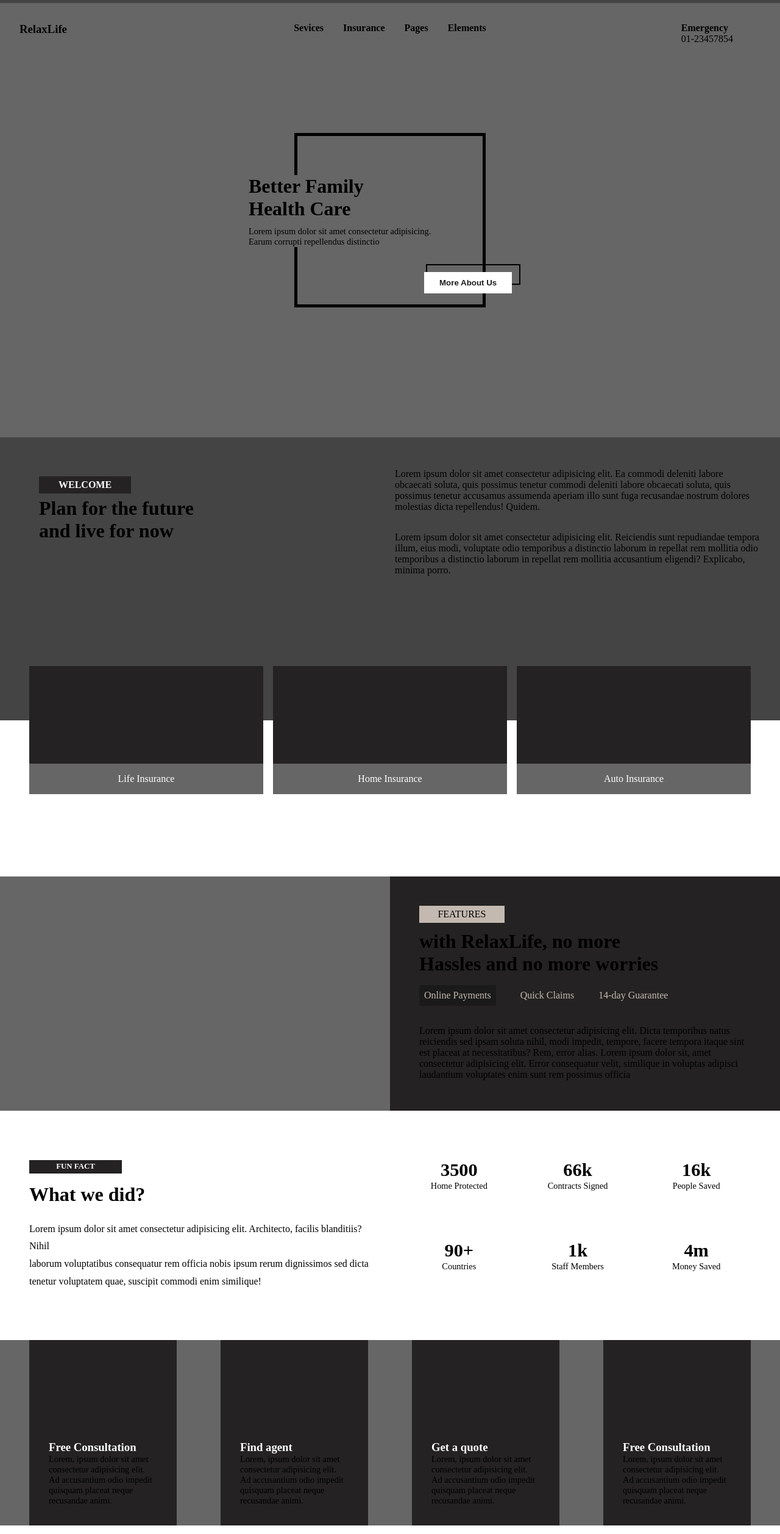
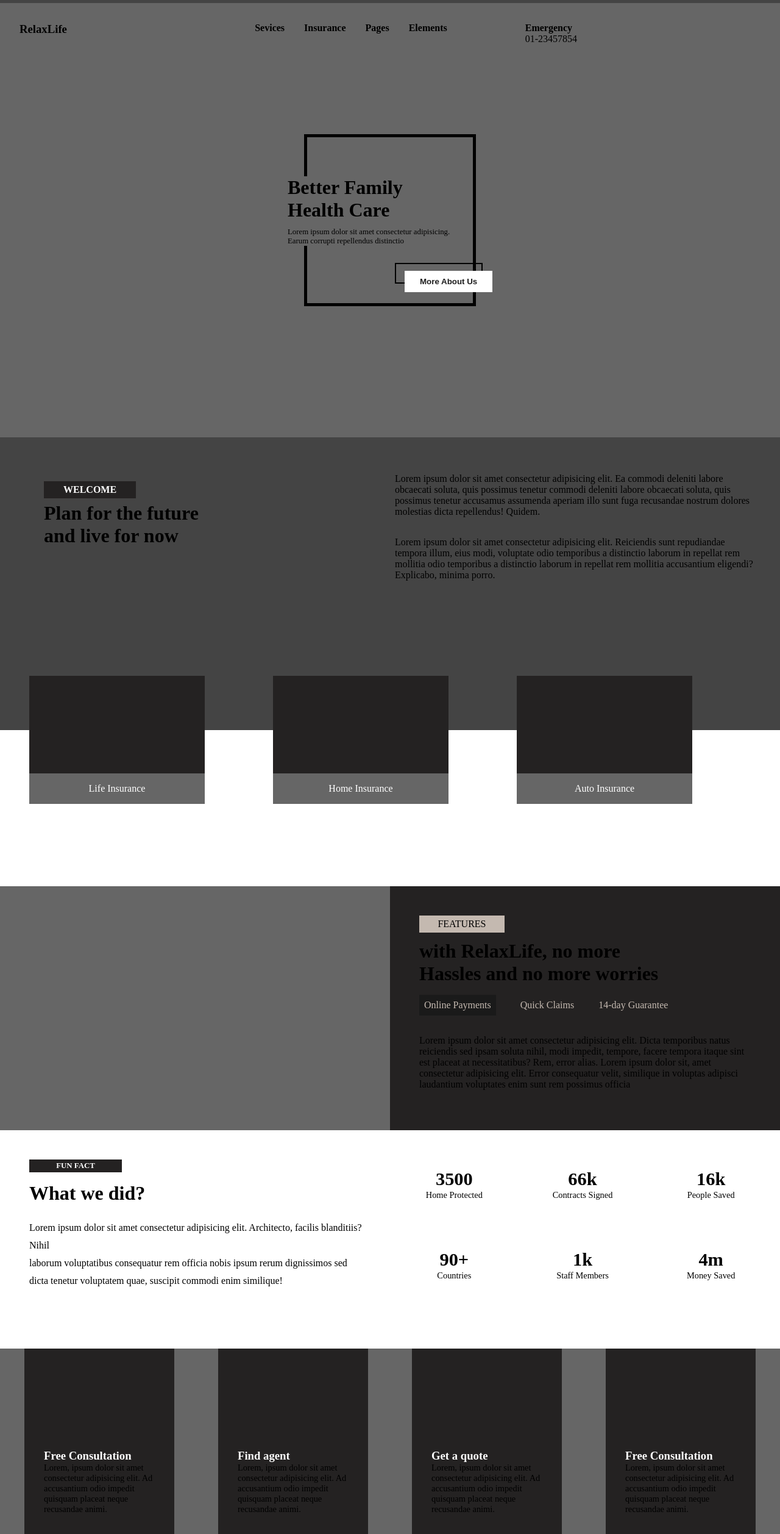
Before and after one commit to Nwaugojohnson/Business-advert, a plain HTML site: page index.html in a window 1280 px wide. Shown: the part 30-2545 px from the top of the page at 61% size. Drawn offline with nearby package versions, Linux system fonts and the light colour scheme.

Commit message:
changes made

```diff
--- a/index.html
+++ b/index.html
@@ -4,7 +4,7 @@
 <head>
   <meta charset="UTF-8" />
   <meta name="viewport" content="width=device-width, initial-scale=1.0" />
-  <title>Document</title>
+  <title>E-commerce</title>
   <link rel="stylesheet" type="text/css" href="style.css" />
 
   <link href="https://cdn.jsdelivr.net/npm/remixicon@4.5.0/fonts/remixicon.css" rel="stylesheet" />
--- a/style.css
+++ b/style.css
@@ -47,10 +47,10 @@
   display: grid;
   grid-template-columns: repeat(3, 1fr);
   color: black;
-  gap: 15rem;
+  gap: 10rem;
   position: absolute;
   top: 4;
-  width: 95%;
+  width: 75%;
   padding: 2rem;
 }
 
@@ -85,19 +85,19 @@
   color: black;
   padding: 2rem;
   border: 5px solid black;
-  width: 15rem;
+  width: 13rem;
 }
 
 .text-content {
   background-color: var(--color-text-secondary);
   margin-top: 2rem;
-  margin-left: -7rem;
+  margin-left: -4rem;
   text-align: left;
 }
 
 .hero-text p {
   margin-top: 0.6rem;
-  font-size: 0.9rem;
+  font-size: 0.8rem;
 }
 
 .hero-text h1 {
@@ -106,7 +106,7 @@
 
 .btn {
   margin-top: 2.6rem;
-  margin-left: 11rem;
+  margin-left: 8rem;
   position: relative;
 }
 
@@ -122,20 +122,20 @@
 
 .btn-2 {
   margin-top: -3rem;
-  margin-left: 0.2rem;
+  margin-left: -1rem;
   z-index: 100;
   width: 80%;
-  padding: 15px 50px;
+  padding: 15px 38px;
   border: 2px solid black;
 }
 
 .services {
-  min-height: 90vh;
+  min-height: 55vh;
 }
 
 .services-content {
-  min-height: 50vh;
-  padding: 2rem;
+  min-height: 60vh;
+  padding: 0.8rem;
   background-color: var(--color-accent-dark);
   display: grid;
   grid-template-columns: repeat(2, 1fr);
@@ -166,7 +166,7 @@
 }
 
 .service-text2 {
-  font-size: 1rem;
+  font-size: 0.8rem;
   margin-bottom: 4rem;
 }
 
@@ -183,7 +183,7 @@
 }
 
 .service-txt {
-  width: 25rem;
+  width: 22rem;
   background-color: var(--color-background-dark);
   margin-top: -7rem;
 }
@@ -266,12 +266,18 @@
   line-height: 1.8;
 }
 
+.funfact-boxes {
+  display: grid;
+  grid-template-columns: repeat(1, 1fr);
+  gap: 5rem;
+  padding: 2rem;
+  margin-bottom: 1rem;
+}
+
 .funfact-box {
   display: grid;
   grid-template-columns: repeat(3, 1fr);
-  gap: 5rem;
-  padding: 2rem;
-  margin-bottom: 2rem;
+  gap: 3rem;
 }
 
 .funfact-item {
@@ -290,9 +296,9 @@
 .footer-contents {
   background-color: var(--color-text-secondary);
   display: flex;
-  justify-content: space-between;
-  gap: 2.5rem;
-  padding: 0 2rem;
+  flex-direction: column;
+  gap: 3rem;
+  padding: 0 1.5rem;
 }
 
 .footer-text {
@@ -322,13 +328,43 @@
     grid-template-columns: repeat(2, 1fr);
   }
   .nav {
-    gap: 20rem;
+    display: grid;
+    grid-template-columns: repeat(3, 1fr);
+    color: black;
+    gap: 7rem;
+    position: absolute;
+    top: 4;
+    width: 85%;
+    padding: 2rem;
   }
+
+  /* .nav button {
+    background-color: transparent;
+    border: none;
+    cursor: pointer;
+  } */
+
   .nav nav {
     display: flex;
+    gap: 2rem;
   }
-  .nav button {
-    display: none;
+
+  .nav nav a {
+    color: black;
+    text-decoration: none;
+    font-weight: bold;
+  }
+  .services {
+    min-height: 60vh;
+  }
+
+  .services-content {
+    min-height: 30vh;
+    padding: 2rem;
+    background-color: var(--color-accent-dark);
+    display: grid;
+    grid-template-columns: repeat(2, 1fr);
+    gap: 1rem;
   }
   .services2 {
     display: flex;
@@ -340,10 +376,79 @@
     width: 20rem;
     margin-top: -8rem;
   }
+  .funfact-boxes {
+    display: grid;
+    grid-template-columns: repeat(2, 1fr);
+    gap: 5rem;
+    padding: 3rem;
+    margin-bottom: 3rem;
+  }
+  .funfact-box {
+    display: grid;
+    grid-template-columns: repeat(3, 1fr);
+    gap: 5rem;
+  }
+  .footer-contents {
+    display: grid;
+    grid-template-columns: repeat(2, 1fr);
+    gap: 2rem;
+  }
 }
 
 /* //////////////////////////////////////////// */
 @media screen and (min-width: 1024px) {
+  .nav {
+    display: grid;
+    grid-template-columns: repeat(3, 1fr);
+    color: black;
+    gap: 8rem;
+    position: absolute;
+    top: 4;
+    width: 85%;
+    padding: 2rem;
+  }
+
+  /* .nav button {
+    background-color: transparent;
+    border: none;
+    cursor: pointer;
+  } */
+
+  .nav nav {
+    display: flex;
+    gap: 2rem;
+  }
+
+  .nav nav a {
+    color: black;
+    text-decoration: none;
+    font-weight: bold;
+  }
+  .services {
+    min-height: 60vh;
+  }
+  .services-content {
+    min-height: 50vh;
+    padding: 2.5rem;
+    background-color: var(--color-accent-dark);
+    display: grid;
+    grid-template-columns: repeat(2, 1fr);
+    gap: 1rem;
+  }
+  .service-text p {
+    font-size: 2rem;
+    font-weight: bold;
+    gap: 2rem;
+  }
+
+  .service-text2 {
+    font-size: 1rem;
+    /* margin-bottom: 0.3rem; */
+  }
+
+  .service-text2 .p-text {
+    margin-top: 2rem;
+  }
   .service-text2 {
     font-size: 1rem;
     margin-top: 1.2rem;
@@ -356,23 +461,30 @@
     gap: 1rem;
   }
   .service-txt {
-    width: 24rem;
+    width: 18rem;
     margin-top: -14rem;
   }
   .feature-box {
     grid-template-columns: repeat(2, 1fr);
   }
   .bckg {
-    height: 24rem;
+    height: 25rem;
   }
   .funfact-boxes {
     display: grid;
     grid-template-columns: repeat(2, 1fr);
-    gap: 3rem;
+    gap: 5rem;
+    padding: 3rem;
+    margin-bottom: 3rem;
   }
   .funfact-box {
     display: grid;
     grid-template-columns: repeat(3, 1fr);
     gap: 5rem;
   }
+  .footer-contents {
+    display: grid;
+    grid-template-columns: repeat(4, 1fr);
+    gap: 2.5rem;
+  }
 }
```
